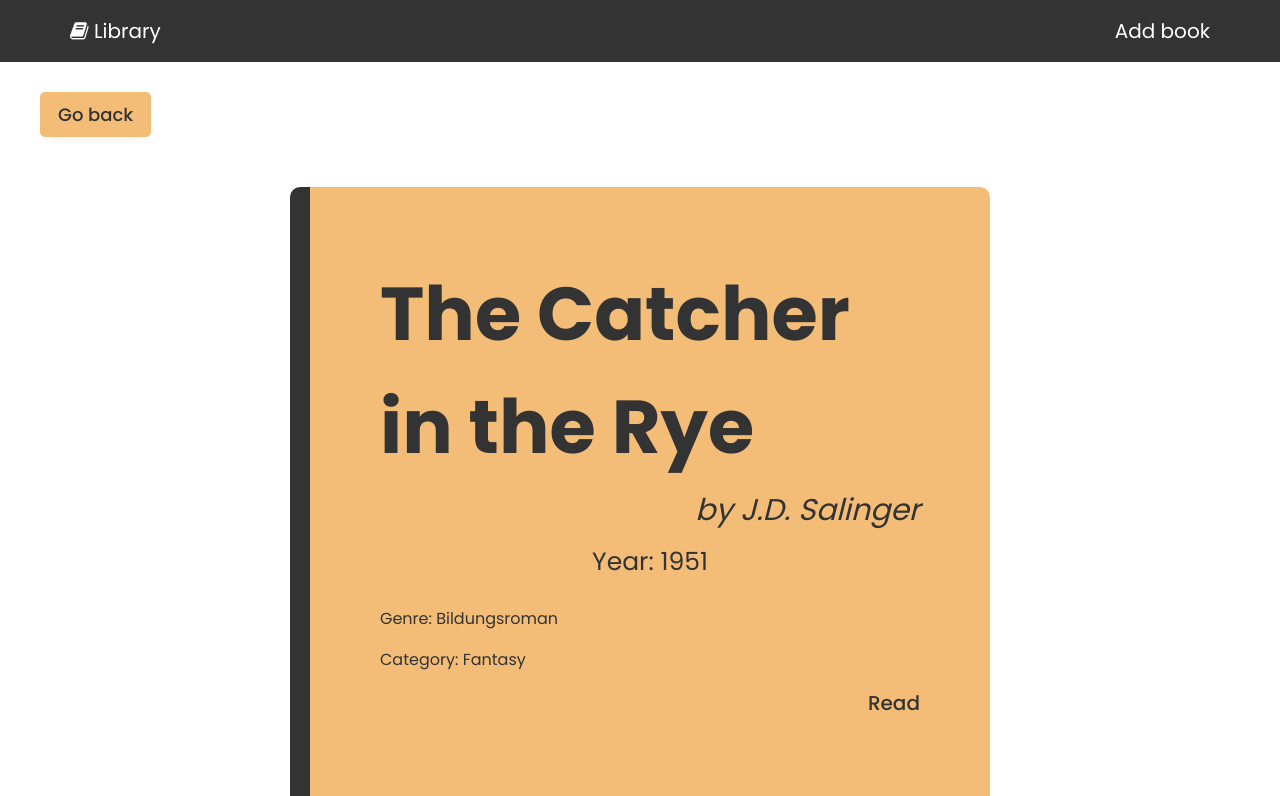
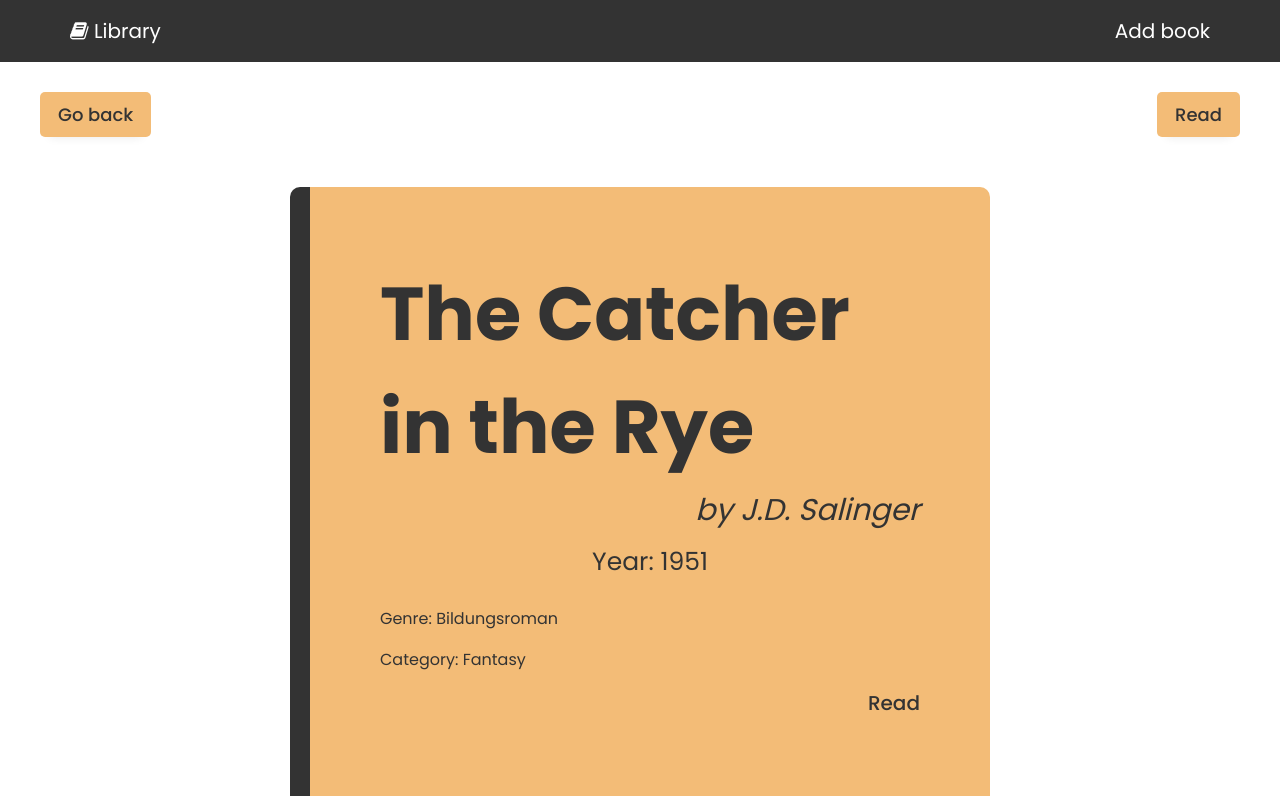
Before and after one commit to valdasko/React-Library-App, a React (Vite) app: page /singleBook/1 in a window 1280 px wide. Shown: the top 796 px of the page. Built offline with nearby package versions, Linux system fonts and the light colour scheme.

Commit message:
read status btn need state to change text

```diff
--- a/src/components/pages/SingleBook.jsx
+++ b/src/components/pages/SingleBook.jsx
@@ -20,6 +20,10 @@ const Button = styled.button`
     background-color: #333;
     color: #f3bc77;
   }
+`;
+const Buttons = styled.div`
+  display: flex;
+  justify-content: space-between;
 `;
 
 function SingleBookPage() {
@@ -44,10 +48,17 @@ function SingleBookPage() {
   function goBackHandler() {
     navigate('/');
   }
+  function readStatusHandler() {
+    foundBookObj.read = !foundBookObj.read;
+    console.log(foundBookObj);
+  }
 
   return (
     <div className="container page">
-      <Button onClick={goBackHandler}>Go back</Button>
+      <Buttons>
+        <Button onClick={goBackHandler}>Go back</Button>
+        <Button onClick={readStatusHandler}>Read</Button>
+      </Buttons>
       <BookItem book={foundBookObj} />
     </div>
   );
```
